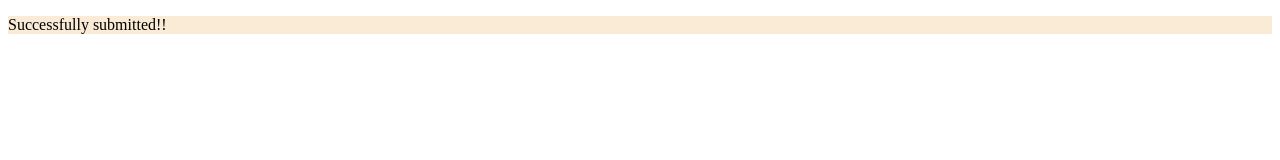
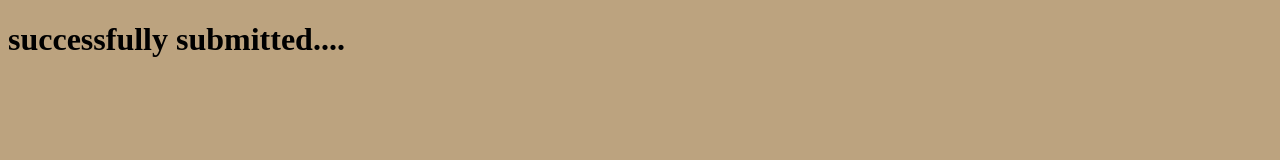
Before and after one commit to PrasadDani034/FORMSHTML, a plain HTML site: page success.html in a window 1280 px wide. Drawn offline with Linux system fonts and the light colour scheme.

Commit message:
Update success.html

```diff
--- a/success.html
+++ b/success.html
@@ -1,9 +1,11 @@
 <!DOCTYPE html>
 <html lang="en">
 <head>
-    <title>submitted</title>
+    <meta charset="UTF-8">
+    <meta name="viewport" content="width=device-width, initial-scale=1.0">
+    <title>Successful</title>
 </head>
-<body>
-    <p style="background-color: antiquewhite;">Successfully submitted!!</p>
+<body bgcolor="#BCA37F">
+    <h1>successfully submitted....</h1>
 </body>
 </html>
```
